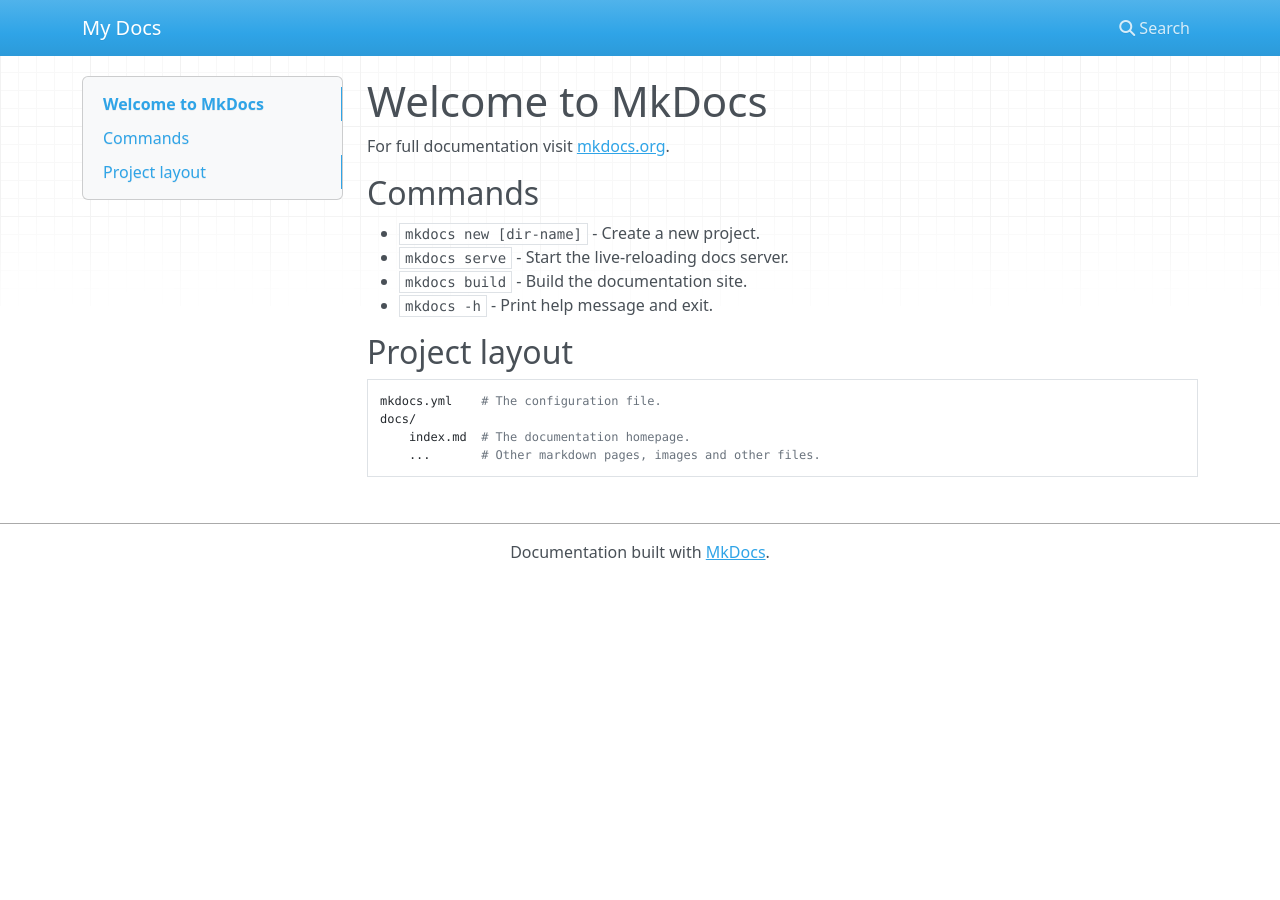
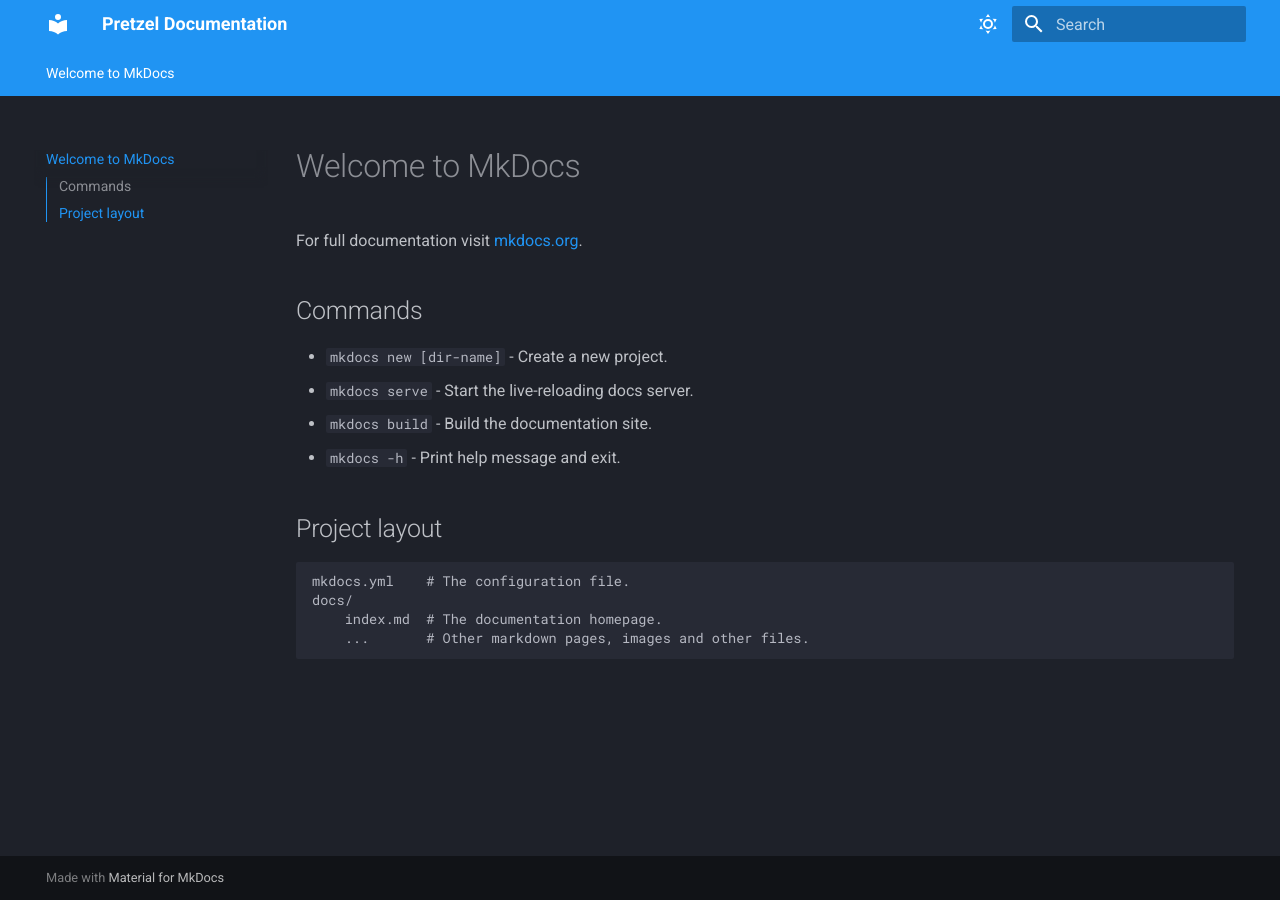
Before and after one commit to plantinformatics/pretzel-documentation-website, an MkDocs documentation site: the page built from docs/index.md, in a window 1280 px wide. Built offline with MkDocs 1.6.1 and Material for MkDocs 9.7.7, drawn with Linux system fonts in a browser that asks for light colours; nearby versions of some CDN libraries.

Commit message:
added dark mode and support for table of contents

```diff
--- a/mkdocs.yml
+++ b/mkdocs.yml
@@ -1 +1,32 @@
-site_name: My Docs
+site_name: Pretzel Documentation
+theme:
+  name: material
+  palette:
+    # Palette toggle for dark mode
+    - scheme: slate
+      primary: blue
+      accent: deep orange
+      toggle:
+        icon: material/weather-sunny
+        name: Switch to light mode
+    # Palette toggle for light mode
+    - scheme: default
+      primary: black
+      accent: deep orange
+      toggle:
+        icon: material/weather-night
+        name: Switch to dark mode
+  features:
+    - navigation.instant
+    - navigation.instant.prefetch
+    - navigation.tabs
+    - toc.integrate
+    - navigation.top
+    - toc.follow
+markdown_extensions:
+  - toc:
+      permalink: true
+  - pymdownx.arithmatex:
+      generic: true
+  - pymdownx.betterem:
+      smart_enable: all
```
